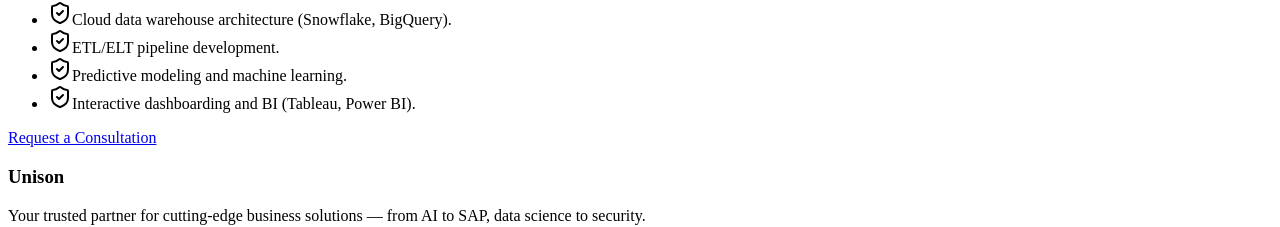
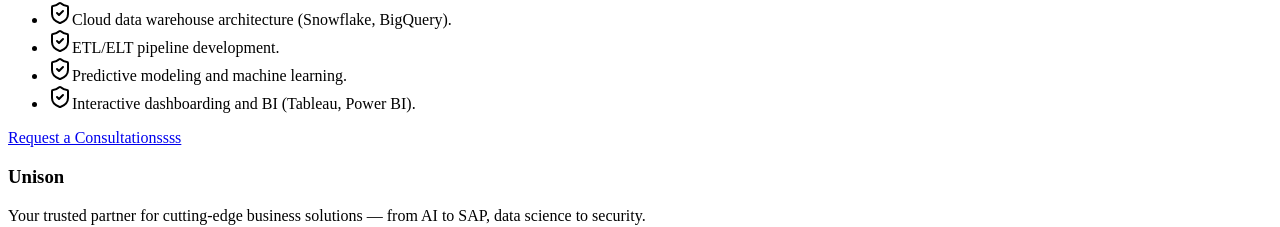
Before and after one commit to webDevMatt-dot/unison-, a Next.js app: page /DataEng in a window 1280 px wide. Shown: the part 1289-1516 px from the top of the page. Built offline with nearby package versions, Linux system fonts and the light colour scheme.

Commit message:
UPDATE: debug changes

```diff
--- a/src/pages/DataEng.tsx
+++ b/src/pages/DataEng.tsx
@@ -68,7 +68,7 @@ const DataPage = () => {
             href="/#contact"
             className="inline-block px-10 py-4 bg-blue-600 text-white font-bold rounded-full shadow-lg hover:bg-blue-700 transition duration-300 transform hover:scale-105"
           >
-            Request a Consultation
+            Request a Consultationssss
           </a>
         </div>
       </motion.div>
```
